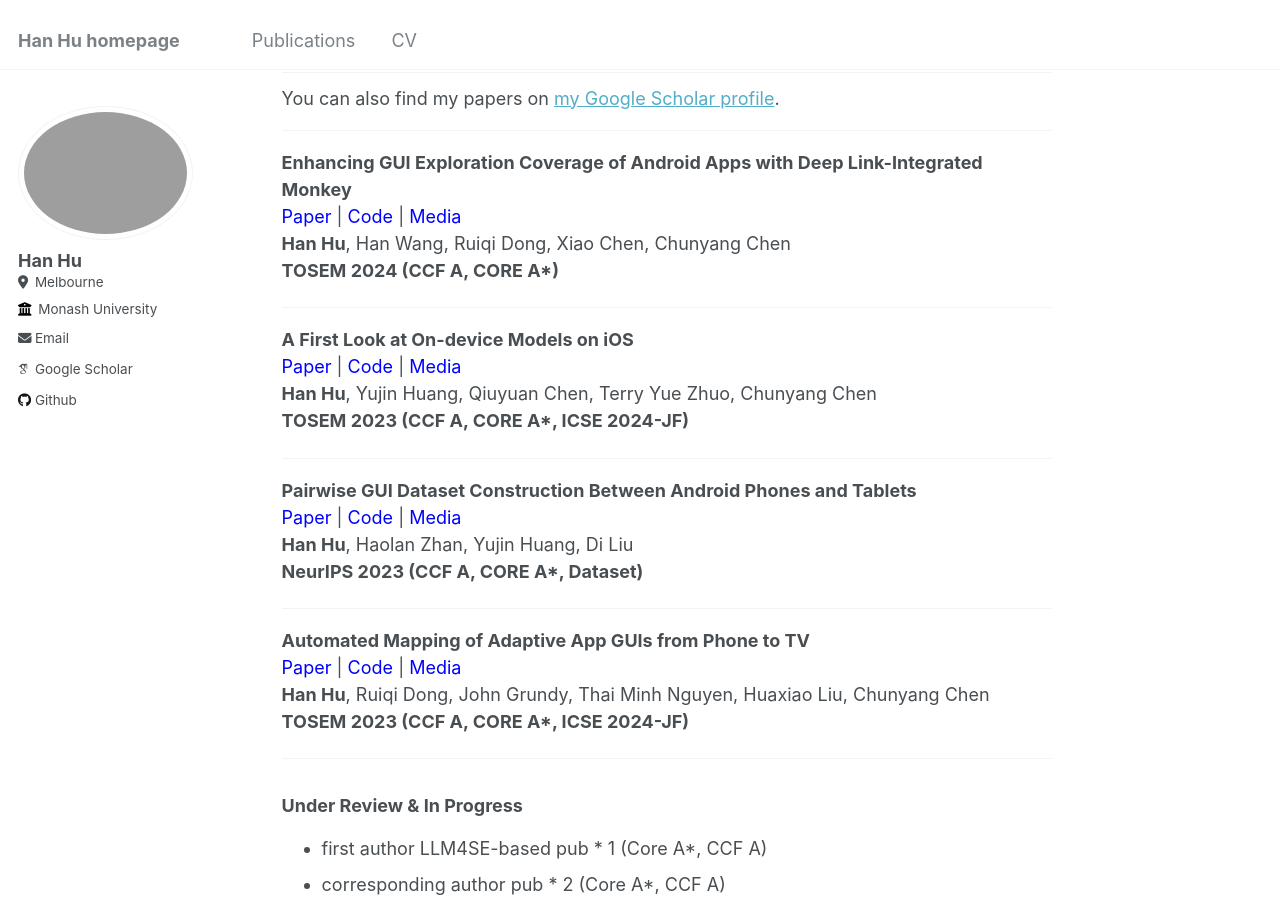
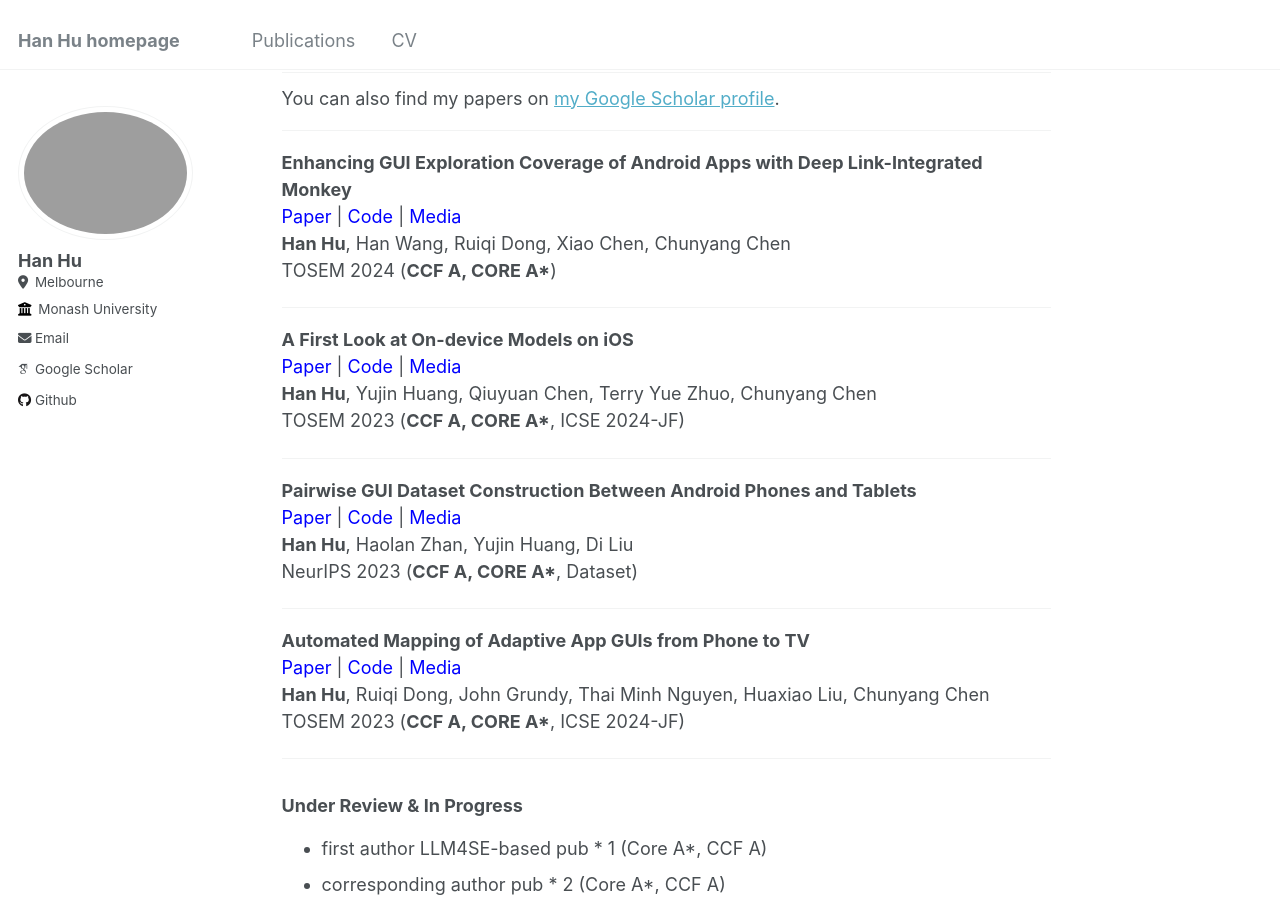
Before and after one commit to huhanGitHub/huhanGitHub.github.io, a Jekyll site: the page built from _pages/about.md, in a window 1280 px wide and 900 px high, scrolled down 1210 px. Built offline with Jekyll 4.4.1, drawn with Linux system fonts in a browser that asks for light colours; some web fonts are replaced.

```diff
--- a/_pages/about.md
+++ b/_pages/about.md
@@ -44,7 +44,7 @@ If there is an opening in your team that aligns with my skills, please feel free
 <a href="https://github.com/huhanGitHub/guidedExplore" style="text-decoration: none; color: blue;">Code</a> |
 <a href="#" style="text-decoration: none; color: blue;">Media</a><br>
 <span style="font-weight: bold;">Han Hu</span>, Han Wang, Ruiqi Dong, Xiao Chen, Chunyang Chen<br>
-<strong>TOSEM 2024 (CCF A, CORE A*)</strong>
+TOSEM 2024 (<strong>CCF A, CORE A*</strong>)
 
 ---
 
@@ -53,7 +53,7 @@ If there is an opening in your team that aligns with my skills, please feel free
 <a href="https://github.com/huhanGitHub/iOS-App-database" style="text-decoration: none; color: blue;">Code</a> |
 <a href="#" style="text-decoration: none; color: blue;">Media</a><br>
 <span style="font-weight: bold;">Han Hu</span>, Yujin Huang, Qiuyuan Chen, Terry Yue Zhuo, Chunyang Chen<br>
-<strong>TOSEM 2023 (CCF A, CORE A*, ICSE 2024-JF)</strong>
+TOSEM 2023 (<strong>CCF A, CORE A*</strong>, ICSE 2024-JF)
 
 ---
 
@@ -62,7 +62,7 @@ If there is an opening in your team that aligns with my skills, please feel free
 <a href="https://github.com/huhanGitHub/papt" style="text-decoration: none; color: blue;">Code</a> |
 <a href="https://neurips.cc/virtual/2023/poster/73679" style="text-decoration: none; color: blue;">Media</a><br>
 <span style="font-weight: bold;">Han Hu</span>, Haolan Zhan, Yujin Huang, Di Liu<br>
-<strong>NeurIPS 2023 (CCF A, CORE A*, Dataset)</strong>
+NeurIPS 2023 (<strong>CCF A, CORE A*</strong>, Dataset)
 
 ---
 
@@ -71,7 +71,7 @@ If there is an opening in your team that aligns with my skills, please feel free
 <a href="#" style="text-decoration: none; color: blue;">Code</a> |
 <a href="#" style="text-decoration: none; color: blue;">Media</a><br>
 <span style="font-weight: bold;">Han Hu</span>, Ruiqi Dong, John Grundy, Thai Minh Nguyen, Huaxiao Liu, Chunyang Chen<br>
-<strong>TOSEM 2023 (CCF A, CORE A*, ICSE 2024-JF)</strong>
+TOSEM 2023 (<strong>CCF A, CORE A*</strong>, ICSE 2024-JF)
 
 ---
 
```
